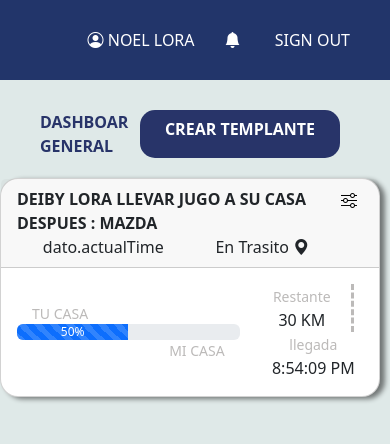
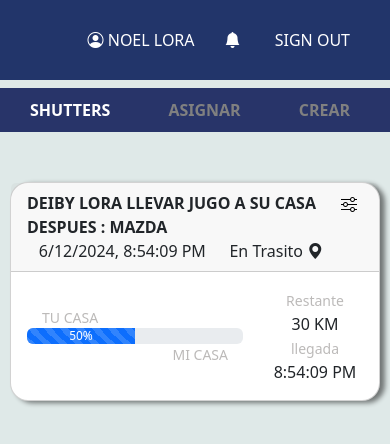
Before and after one commit to Aurora-Technologies-GPS/shutters, a Vue app: page /dashboard in a window 390 px wide. Shown: the top 444 px of the page. Built offline with nearby package versions, Linux system fonts and the light colour scheme; a web font is replaced by a local one; what vue-cookies would draw is missing.

Commit message:
templates views finished and celphone views, emits and promps configurared, logout...

```diff
--- a/src/components/BindingPage.vue
+++ b/src/components/BindingPage.vue
@@ -2,6 +2,8 @@
 	<div style="position: relative;">
 
 			<form class="formContainer" @submit.prevent="enviar" >
+
+				<i @click="hideMe()" class="bi bi-x btnCerrar"></i>
 
 				<div class="form-group">
 					<label for="name">TITULO DEL SHUTTER</label>
@@ -58,7 +60,7 @@
 </template>
 
 <script setup>
-	import { ref, defineProps, onMounted } from 'vue';
+	import { ref, defineProps, defineEmits, onMounted } from 'vue';
 	import { temp_tracker } from './DataConector.js'
 
 
@@ -123,7 +125,7 @@ try{
 
 	}catch{
 		// console.log(`NO se Convirtio isoDate ${isoDate}`)
-		return '2020-06-18T22:44'
+		return null
 	}
 
 
@@ -142,10 +144,17 @@ function enviar(){
   },2000)
 }
 
+function hideMe(){
+	outGoingData('cerrar');
+}
+
 const incomingData = defineProps({
   in_template: Object,
   in_places: Object,
 })
+const outGoingData = defineEmits(
+	['cerrar']
+	)
 
 
 onMounted(async () => {
@@ -172,6 +181,13 @@ onMounted(async () => {
 	box-shadow: rgba(0, 0, 0, 0.49) 0px 0px 30px 10px;
 }
 
+.btnCerrar{
+	float: right;
+	cursor: pointer;
+	margin-top: -15px;
+	font-size: 30px;
+}
+
 .formContainer label{
   color: #283469;
   font-weight: 610;
--- a/src/components/DashBoard.vue
+++ b/src/components/DashBoard.vue
@@ -56,24 +56,45 @@
 				<div class="btnContainer">
 					<div class="centered-element btns">
 						<i class="bi bi-person-circle"></i> <span class="user">NOEL LORA</span>
-						<i class="bi bi-bell-fill"></i> <span class="logut">SIGN OUT</span>
+						<i class="bi bi-bell-fill"></i> <span @click="salir" class="logut">SIGN OUT</span>
 					</div>
 				</div>
+			</div>
+
+			<div class="d-xl-none d-lg-none d-md-none d-sm-block d-block mt-2" style="width: 100%;">
+
+				<div class="mobileView_container">
+
+					<div @click="mobiShowShuttersPage()" :class="{ mobiMenuSelected: view.mobiShutters}" class="mobileView_Menu text-center">
+						SHUTTERS
+					</div>
+<!-- 					<div @click="mobiShowtemplatePage()" :class="{ mobiMenuSelected: view.mobiTemplates}" class="mobileView_Menu text-center">
+						TEMPLATES
+					</div> -->
+					<div @click="mobiAsignarPage()" :class="{ mobiMenuSelected: view.mobiAsignar}" class="mobileView_Menu text-center">
+						ASIGNAR
+					</div>
+
+					<div @click="mobiShowAddTemplatePage()" :class="{ mobiMenuSelected: view.mobiAddTemplate}" class="mobileView_Menu text-center">
+						CREAR
+					</div>
+				</div>
+
 			</div>
 
 			<div class="mainContainer">
 
 				<div class="view_header">
-					<div class="title_view">{{view.title}}</div>
-					<div @click="btnFunction()" class="btnTemplate text-center">{{view.btn}}</div>
+
+<!-- --------------------- <<< HEAD vistas PC >>>>--------------------------->
+
+					<div class=" d-xl-block d-lg-block d-md-block d-sm-none d-none title_view">{{view.title}}</div>
+					<div @click="btnFunction()" class=" d-xl-block d-lg-block d-md-block d-sm-none d-none btnTemplate text-center">{{view.btn}}</div>
+<!-- --------------------- <<< FIN HEAD vistas PC >>>>--------------------------->
+
 				</div>
 
-<!-- 				<div v-if="view.showingAddTemplate_Temp" class="popContainer d-xl-block d-lg-block  d-md-block d-sm-none d-none">
-					<NuevoTemplate class="popFormContainer" />
-				</div> -->
-
-
-				<div v-if="view.homeView" class="d-xl-block d-lg-block  d-md-block d-sm-none d-none">
+				<div v-if="view.homeView" class="d-xl-block d-lg-block d-md-block d-sm-none d-none">
 
 					<HeaderMenu />
 
@@ -96,19 +117,22 @@
 				</div>
 
 				<div v-if="view.showingAddTemplate"  class="popContainer d-xl-block d-lg-block  d-md-block d-sm-none d-none">
-					<NuevoTemplate :in_places="places_List" class="popFormContainer" />
+
+				<NuevoTemplate  @cerrar="hideAddTemplate" :in_places="places_List" class="popFormContainer" />
+
 				</div>
 
 				<ReportesPage v-if="view.reportes" />
 
 			</div>
 
-			<div class="d-xl-none d-lg-none  d-md-none d-sm-block d-block">
-				<ShuttersTables :in_places="places_List" :in_templates="template_List" :in_trackers="trackers_List" v-if="view.homeView && !view.showingAddTemplate" />
-			</div>
+			<div class="d-xl-none d-lg-none  d-md-none d-sm-block d-block mobilebody">
 
-			<div v-if="view.showingAddTemplate" class="d-xl-none d-lg-none  d-md-none d-sm-block d-block">
-				<NuevoTemplate :in_places="places_List"/>
+				<ShuttersTables v-if="view.mobiShutters" :in_places="places_List" :in_templates="template_List" :in_trackers="trackers_List"/>
+<!-- 				<TemplatesPages v-if="view.mobiTemplates" :in_places="places_List" class="mobileFormContainer" /> -->
+				<TemplatesPages v-if="view.mobiAsignar" :in_places="places_List" class="mobileFormContainer" />
+				<NuevoTemplate  v-if="view.mobiAddTemplate"  :in_places="places_List" class="mobileFormContainer" />
+
 			</div>
 
 		</div>
@@ -123,7 +147,7 @@
 	import NuevoTemplate from './NuevoTemplate.vue'
 	import TemplatesPages from './TemplatesPages.vue'
 	import ReportesPage from './ReportesPage.vue'
-	import { temp_placeList , temp_tracker, temp_findTemplates } from './DataConector.js'
+	import { temp_placeList , temp_tracker, temp_findTemplates, tempLogout } from './DataConector.js'
 
 
 
@@ -132,6 +156,12 @@
 		shutterService:false,
 		template:false,
 		reportes:false,
+
+		mobiShutters:true,
+		mobiTemplates:false,
+		mobiAsignar:false,
+		mobiAddTemplate:false,
+
 		title:"DASHBOAR GENERAL",
 		btn:"CREAR TEMPLANTE",
 		btn_acction:1,
@@ -143,6 +173,9 @@
 	const trackers_List =ref( new Map());
 	const template_List= ref(new Map());
 
+	function hideAddTemplate(){
+		view.value.showingAddTemplate=false
+	}
 
 //----------<<<  trackers consult   >>----------
 	temp_tracker("hash").then(respTrackers=>{
@@ -238,6 +271,41 @@
 
 	}
 
+	function mobiShowShuttersPage(){
+
+		view.value.mobiAddTemplate=false
+		view.value.mobiShutters = true
+		view.value.mobiTemplates=false
+		view.value.mobiAsignar=false
+	}
+
+	function mobiAsignarPage(){
+
+		view.value.mobiAsignar=true
+		view.value.mobiAddTemplate=false
+		view.value.mobiTemplates=false
+		view.value.mobiShutters = false
+
+	}
+
+/*	function mobiShowtemplatePage(){
+
+		view.value.mobiAddTemplate=false
+		view.value.mobiTemplates=true
+		view.value.mobiShutters = false
+		view.value.mobiAsignar=false
+
+	}
+*/
+	function mobiShowAddTemplatePage(){
+
+		view.value.mobiTemplates=false
+		view.value.mobiAddTemplate=true
+		view.value.mobiShutters = false
+		view.value.mobiAsignar=false
+	}
+
+
 	function btnFunction(){
 
 		switch (view.value.btn_acction) {
@@ -268,11 +336,32 @@
 		view.value.showingAsignarShutter=true
 	}//----------<<< FIN FUNCIONES DE VISTAS >>----------
 
+	function salir(){
+
+		try{
+			tempLogout("window.$cookies.get('authorized').user.hash").then(res_logout=>{
+
+    if (res_logout) {
+      console.log(res_logout)
+      window.$cookies.remove('authorized')
+      window.location.replace("./");
+
+    }else{
+      console.log("No se Pudo hacer Logout")
+    }
+  })
+
+		}catch(error){
+			console.log(error)
+		}
+}
+
 </script>
 
 <style scoped>
 
 	@import url('./styles/tablaHome.css');
+	@import url('./styles/mobile.css');
 
 .view_header {
 	display: flex;
@@ -285,7 +374,6 @@
 	color: #283469;
 	font-weight: 610;
 }
-
 
 .view_header .btnTemplate{
   background: #283469;
--- a/src/components/DataConector.js
+++ b/src/components/DataConector.js
@@ -60,16 +60,24 @@ export async function temp_auth(params) {
 }
 
 
+export async function tempLogout(hash) {
+    let temp=hash
+    temp=""
+    await console.log(temp)
+    let data = true
+
+    return data
+}
+
 export async function logout(hash) {
     let data = []
-    await axios.get(api + '/v1/auth/logout/' + hash).then(response => {
+    await axios.get(api+'/v1/auth/logout/' + hash).then(response => {
         data = response.data
     }).catch(error => {
         console.log(error)
     });
     return data
 }
-
 export async function tracker(hash) {
     let data = []
     await axios.get(api + '/v1/tracker/list/' + hash).then(response => {
--- a/src/components/NuevoTemplate.vue
+++ b/src/components/NuevoTemplate.vue
@@ -1,7 +1,10 @@
 <template>
 	<div style="position: relative;">
 
+
 			<form class="formContainer" @submit.prevent="enviar" >
+
+				<i @click="hideMe()" class="bi bi-x btnCerrar d-xl-block d-lg-block  d-md-block d-sm-none d-none"></i>
 
 				<div class="form-group">
 					<label for="name">TITULO DEL TEMPLANTE</label>
@@ -67,7 +70,7 @@
 
 <script setup>
 
-	import { ref, defineProps, onMounted } from 'vue';
+	import { ref, defineProps,defineEmits, onMounted } from 'vue';
 
 
 const adding=ref({
@@ -104,9 +107,19 @@ function enviar(){
   },2000)
 }
 
+
+function hideMe(){
+	outGoingData('cerrar');
+}
+
 const incomingData = defineProps({
   in_places: Object,
 })
+
+const outGoingData = defineEmits(
+	['cerrar']
+	)
+
 
 
 onMounted(async () => {
@@ -122,6 +135,13 @@ onMounted(async () => {
 </script>
 
 <style scoped>
+
+.btnCerrar{
+	float: right;
+	cursor: pointer;
+	margin-top: -15px;
+	font-size: 30px;
+}
 
 .formContainer{
 	padding: 40px;
--- a/src/components/ShuttersTables.vue
+++ b/src/components/ShuttersTables.vue
@@ -21,7 +21,7 @@
             <div class="header_status">
               <div><strong>{{ `${dato.name} : ${dato.trackerLabel}` }}</strong></div>
               <div class="d-xl-none d-lg-none  d-md-none d-sm-block d-block">
-                    {{"dato.actualTime"}}
+                    {{dato.ultimaConexion}}
                   </div>
               <div> {{ dato.status }}
                 <i class="ubication bi bi-geo-alt-fill"></i>
@@ -67,7 +67,8 @@
                   <span class="tituloBola">{{dato.tiempoRestante}}</span>{{ "Min" }}
                   <img class="etaBT" src="../assets/etaBola.png">
                 </button>
-                <div class="text-center" style="border-right:dashed #bcbab9; padding-right: 20px;">
+              <!--   style="border-right:dashed #bcbab9; padding-right: 20px;" -->
+                <div class="text-center" >
                   <span style="font-size:14px; color: #bcbab9;">Restante</span>
                   <br>
                   <span>{{ dato.kilometrosRestantes + " KM" }} </span>
--- a/src/components/TemplatesPages.vue
+++ b/src/components/TemplatesPages.vue
@@ -2,12 +2,13 @@
 
 	<div>
 
+<!--  class="popContainer d-xl-block d-lg-block  d-md-block d-sm-none d-none" -->
+	<div v-if="view.showingBinding" >
 
-	<div v-if="view.showingBinding"  class="popContainer d-xl-block d-lg-block  d-md-block d-sm-none d-none">
-		<BindingPage :in_places="places_List" :in_template="template_Out" class="popFormContainer" />
+		<BindingPage :in_places="places_List" :in_template="template_Out" class="popFormContainer" @cerrar="hideBinding" />
 	</div>
 
-	<div  v-for=" (dato, index) in template_In" :key="index"  class="containerTemplates">
+	<div v-show="!view.showingBinding"  v-for=" (dato, index) in template_In" :key="index"  class="containerTemplates">
 		<div class="rows">
 			<div class="row">
 				<div class="col-md-5">
@@ -118,6 +119,12 @@ let template_Out= ref([{
 }
 ])
 
+function hideBinding() {
+
+	view.value.showingBinding=false
+
+ }
+
 
 temp_findTemplates("hash").then(res_templateList=>{
 
@@ -177,18 +184,6 @@ onMounted(async () => {
 </script>
 
 <style scoped>
-
-	.popContainer {
-
-  position: absolute;
-  min-width: 800px;
-  height: auto;
-  left: 50%;
-  transform: translateX(-50%);
-  top: 10%;
-  z-index: 2;
-
-}
 
 
 .popFormContainer {
--- /dev/null
+++ b/src/components/styles/mobile.css
@@ -0,0 +1,31 @@
+
+.mobileView_container{
+	width:100%;
+	background: #283469;
+	padding-right:30px;
+	padding-left:20px;
+
+	display: flex;
+	justify-content: space-between;
+}
+
+.mobiMenuSelected{
+	color:white !important;
+}
+
+.mobileView_Menu{
+	color:grey;
+	padding:10px;
+	cursor: pointer;
+
+	font-weight: 600;
+}
+
+.mobilebody{
+	margin-left:10px;
+}
+
+.mobileFormContainer{
+	padding-right:10px;
+	padding-bottom: 10px;
+}
```
